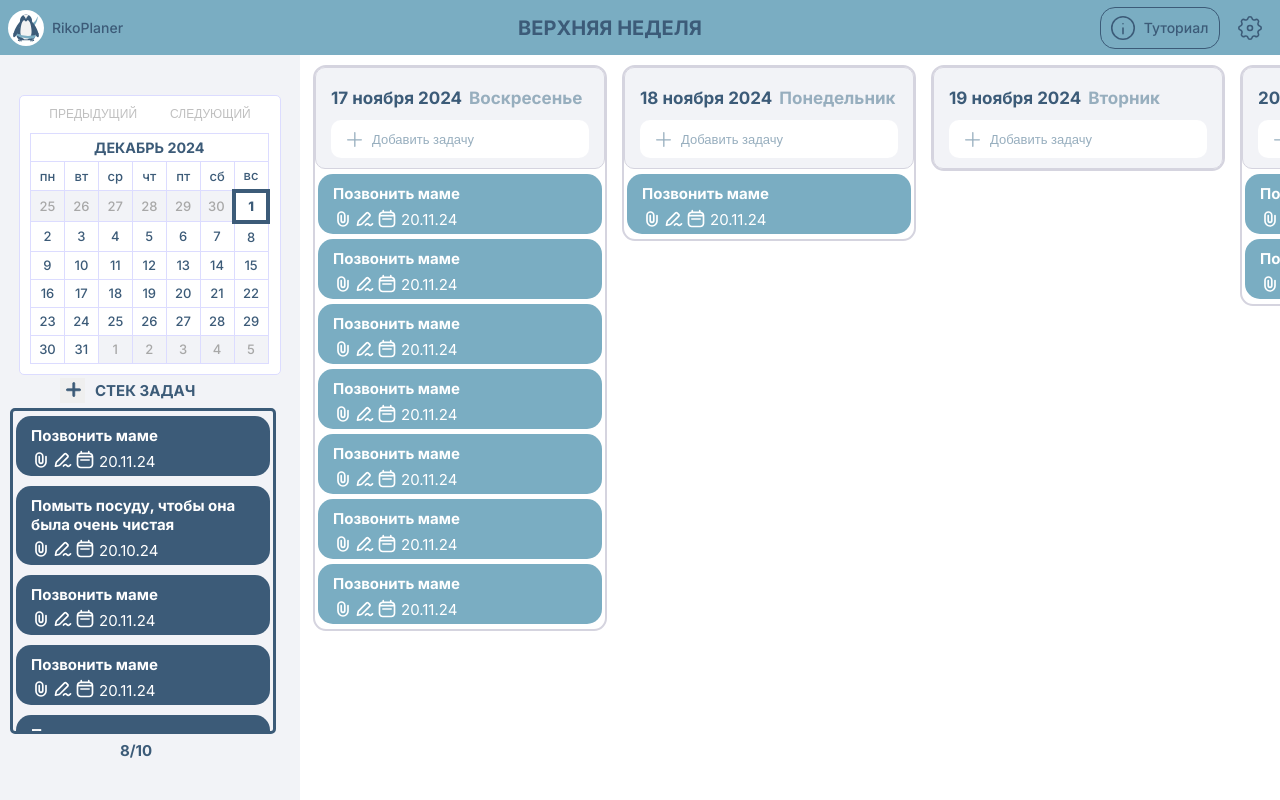
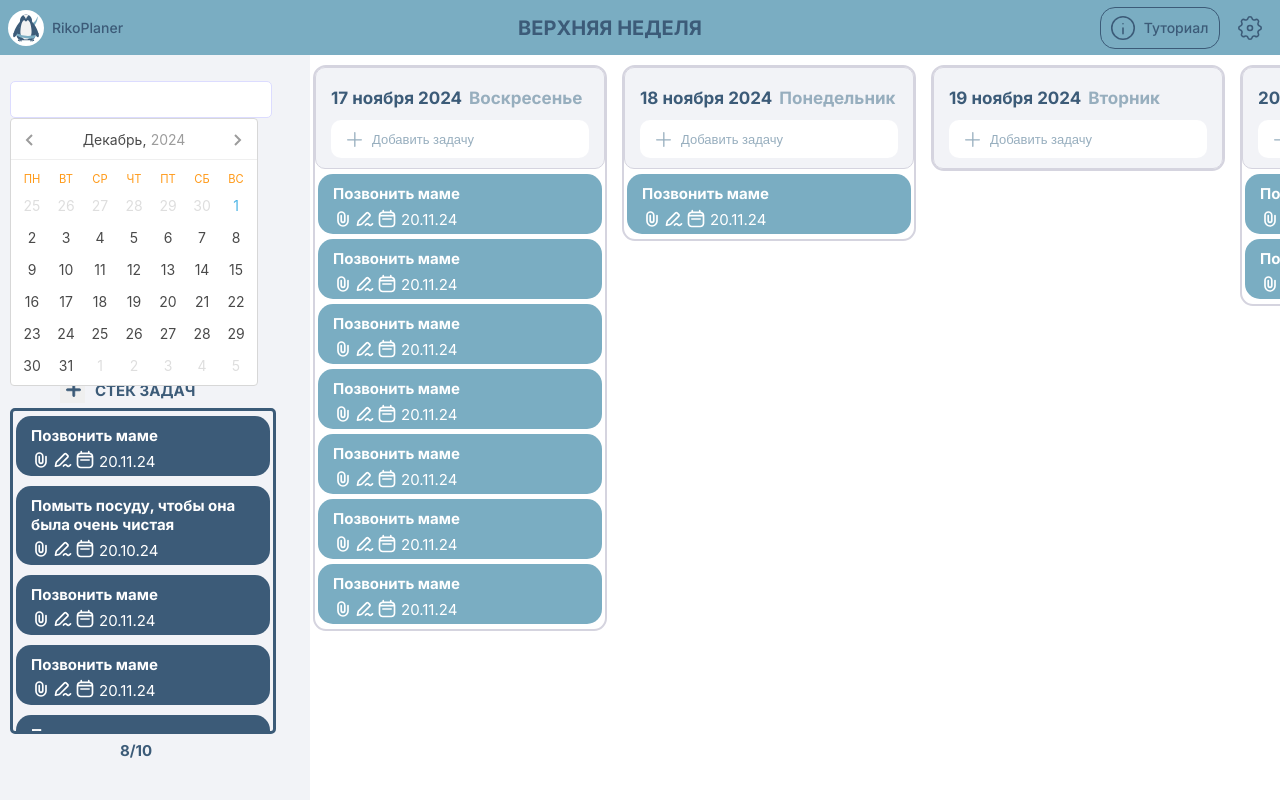
Before and after one commit to varyaqt/rikoplaner, a plain HTML site: page main-page.html in a window 1280 px wide. Shown: the top 800 px of the page. Drawn offline with Linux system fonts and the light colour scheme.

Commit message:
добавлен кастомный календарь

```diff
--- a/main-page.html
+++ b/main-page.html
@@ -9,23 +9,16 @@
     <link rel="stylesheet" href="styles/general.css">
     <link rel="stylesheet" href="styles/main-page.css">
     <link rel="stylesheet" href="styles/header.css">
-    <link rel="stylesheet" href="styles/calendar.css">
     <link rel="stylesheet" href="styles/side-bar.css">
 
     <!-- Font Awesome CSS  -->
     <link href="https://cdnjs.cloudflare.com/ajax/libs/font-awesome/5.13.0/css/all.min.css" rel="stylesheet">
 
+    <!-- для календаря -->
+    <link rel="stylesheet" href="airdatepicker/air-datepicker.css">
+
   </head>
   <body class="main-page-body">
-
-    <!--
-    Скрытый checkbox, отвечающий за переключение ,боковой панели
-
-    `id` атрибут предназначен для связки с атрибутом `for` тега <label>
-
-    Атрибут `hidden` указывает состояние «скрытый» у текущего элемента
-    -->
-    <input type="checkbox" id="nav-toggle" hidden>
 
     <header class="header">
       <div class="header-left-section">
@@ -51,11 +44,7 @@
     <div class="side-bar-container">
 
       <div class="calendar-container">
-        <div class="calendar-wrapper">
-          <button id="btnPrev" type="button">Предыдущий</button>
-          <button id="btnNext" type="button">Следующий</button>
-          <div id="divCal"></div>
-        </div>
+        <input class="calendar" id="airdatepicker" type="text"></input>
       </div>
 
       <div class="stack-title-container">
@@ -397,7 +386,7 @@
       </div>
     </main>
 
-
+    <script src="airdatepicker/air-datepicker.js"></script>
     <script type="module" src="scripts/mainPage.js"></script>
   </body>
 </html>
--- a/scripts/mainPage.js
+++ b/scripts/mainPage.js
@@ -1,129 +1,3 @@
-const Cal = function(divId) {
-  //Сохраняем идентификатор div
-  this.divId = divId;
-  // Дни недели с понедельника
-  this.DaysOfWeek = [
-    'пн',
-    'вт',
-    'ср',
-    'чт',
-    'пт',
-    'сб',
-    'вс'
-  ];
-  // Месяцы начиная с января
-  this.Months =['Январь', 'Февраль', 'Март', 'Апрель', 'Май', 'Июнь', 'Июль', 'Август', 'Сентябрь', 'Октябрь', 'Ноябрь', 'Декабрь'];
-  //Устанавливаем текущий месяц, год
-  const d = new Date();
-  this.currMonth = d.getMonth();
-  this.currYear = d.getFullYear();
-  this.currDay = d.getDate();
-};
-// Переход к следующему месяцу
-Cal.prototype.nextMonth = function() {
-  if ( this.currMonth == 11 ) {
-    this.currMonth = 0;
-    this.currYear = this.currYear + 1;
-  }
-  else {
-    this.currMonth = this.currMonth + 1;
-  }
-  this.showcurr();
-};
-// Переход к предыдущему месяцу
-Cal.prototype.previousMonth = function() {
-  if ( this.currMonth == 0 ) {
-    this.currMonth = 11;
-    this.currYear = this.currYear - 1;
-  }
-  else {
-    this.currMonth = this.currMonth - 1;
-  }
-  this.showcurr();
-};
-// Показать текущий месяц
-Cal.prototype.showcurr = function() {
-  this.showMonth(this.currYear, this.currMonth);
-};
-// Показать месяц (год, месяц)
-Cal.prototype.showMonth = function(y, m) {
-  const d = new Date()
-  // Первый день недели в выбранном месяце
-  , firstDayOfMonth = new Date(y, m, 7).getDay()
-  // Последний день выбранного месяца
-  , lastDateOfMonth =  new Date(y, m+1, 0).getDate()
-  // Последний день предыдущего месяца
-  , lastDayOfLastMonth = m == 0 ? new Date(y-1, 11, 0).getDate() : new Date(y, m, 0).getDate();
-  let html = '<table>';
-  // Запись выбранного месяца и года
-  html += '<thead><tr>';
-  html += '<td colspan="7">' + this.Months[m] + ' ' + y + '</td>';
-  html += '</tr></thead>';
-  // заголовок дней недели
-  html += '<tr class="days">';
-  for(let i=0; i < this.DaysOfWeek.length;i++) {
-    html += '<td>' + this.DaysOfWeek[i] + '</td>';
-  }
-  html += '</tr>';
-  // Записываем дни
-  let i=1;
-  do {
-    let dow = new Date(y, m, i).getDay();
-    // Начать новую строку в понедельник
-    if ( dow == 1 ) {
-      html += '<tr>';
-    }
-    // Если первый день недели не понедельник показать последние дни предыдущего месяца
-    else if ( i == 1 ) {
-      html += '<tr>';
-      let k = lastDayOfLastMonth - firstDayOfMonth+1;
-      for(let j=0; j < firstDayOfMonth; j++) {
-        html += '<td class="not-current">' + k + '</td>';
-        k++;
-      }
-    }
-    // Записываем текущий день в цикл
-    const chk = new Date();
-    const chkY = chk.getFullYear();
-    const chkM = chk.getMonth();
-    if (chkY == this.currYear && chkM == this.currMonth && i == this.currDay) {
-      html += '<td class="today">' + i + '</td>';
-    } else {
-      html += '<td class="normal">' + i + '</td>';
-    }
-    // закрыть строку в воскресенье
-    if ( dow == 0 ) {
-      html += '</tr>';
-    }
-    // Если последний день месяца не воскресенье, показать первые дни следующего месяца
-    else if ( i == lastDateOfMonth ) {
-      let k=1;
-      for(dow; dow < 7; dow++) {
-        html += '<td class="not-current">' + k + '</td>';
-        k++;
-      }
-    }
-    i++;
-  }while(i <= lastDateOfMonth);
-  // Конец таблицы
-  html += '</table>';
-  // Записываем HTML в div
-  document.getElementById(this.divId).innerHTML = html;
-};
-// При загрузке окна
-window.onload = function() {
-  // Начать календарь
-  const c = new Cal("divCal");
-  c.showcurr();
-  // Привязываем кнопки «Следующий» и «Предыдущий»
-  getId('btnNext').onclick = function() {
-    c.nextMonth();
-  };
-  getId('btnPrev').onclick = function() {
-    c.previousMonth();
-  };
-}
-// Получить элемент по id
-function getId(id) {
-  return document.getElementById(id);
-}
+new AirDatepicker('#airdatepicker', {
+  inline: true
+});
--- a/styles/calendar.css
+++ /dev/null
@@ -1,92 +0,0 @@
-.calendar-wrapper {
-  width: 240px;
-  padding: 10px 10px;
-  border: 1px solid #dcdcff;
-  border-radius: 5px;
-  background: #fff;
-
-}
-
-table {
-  clear: both;
-  width: 100%;
-  border: 1px solid #dcdcff;
-  border-radius: 3px;
-  border-collapse: collapse;
-  color: rgb(60,91,120);
-  font-size: 13px;
-  font-weight: 500;
-}
-
-/* grid with days */
-td {
-  height: 25px;
-  text-align: center;
-  vertical-align: middle;
-  border-right: 1px solid #dcdcff;
-  border-top: 1px solid #dcdcff;
-  width: 14.28571429%;
-}
-
-/* Days of another month */
-td.not-current {
-  color: rgb(168,168,168);
-  background-color: rgb(242,243,247);
-}
-
-/* Today's day */
-td.today {
-  font-weight: 800;
-  border: 4px solid rgb(60,91,120);
-}
-
-/* Name of the month */
-thead td {
-  border: none;
-  font-weight: bold;
-  color: rgb(60,91,120);
-  text-transform: uppercase;
-  font-size: 1.1em;
-}
-
-#btnPrev {
-  float: left;
-  margin-bottom: 10px;
-}
-
-#btnPrev:before {
-  content: '\f104';
-  font-family: FontAwesome;
-  padding-right: 4px;
-}
-
-#btnNext {
-  float: right;
-  margin-bottom: 10px;
-}
-
-#btnNext:after {
-  content: '\f105';
-  font-family: FontAwesome;
-  padding-left: 4px;
-}
-
-/*кнопки следующий и предыдущий*/
-#btnPrev,
-#btnNext {
-  background: transparent;
-  border: none;
-  outline: none;
-  font-size: 12px;
-  color: #c0c0c0;
-  cursor: pointer;
-  font-family: sans-serif;
-  text-transform: uppercase;
-  transition: all 0.3s ease;
-}
-
-#btnPrev:hover,
-#btnNext:hover {
-  color: rgb(60,91,120);
-  font-weight: bold;
-}
--- a/styles/side-bar.css
+++ b/styles/side-bar.css
@@ -1,7 +1,7 @@
 .side-bar-container {
   /*  ширна произвольная, не стесняйтесь экспериментировать */
-  width: 280px;
-  min-width: 280px;
+  width: 290px;
+  min-width: 290px;
   /* фиксируем и выставляем высоту панели на максимум */
   position: fixed;
   top: 55px;
@@ -31,10 +31,19 @@
   min-height: 278px;
   width: 280px;
   display: flex;
-  flex-direction: row;
+  flex-direction: column;
   justify-items: center;
   justify-content: center;
   align-items: flex-start;
+}
+
+.calendar {
+  width: 240px;
+  padding: 10px 10px;
+  height: 15px;
+  border: 1px solid #dcdcff;
+  border-radius: 5px;
+  background: #fff;
 }
 
 .stack-title-container {
```
